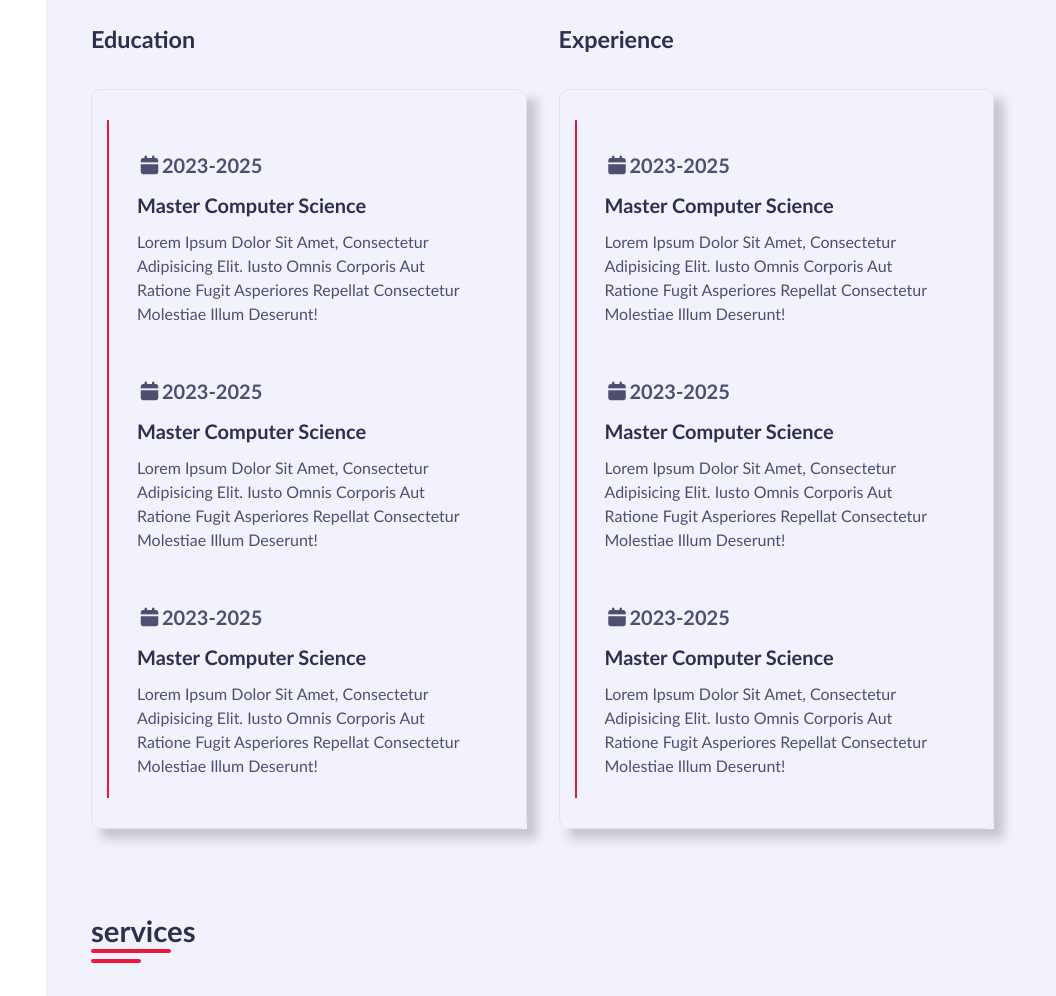
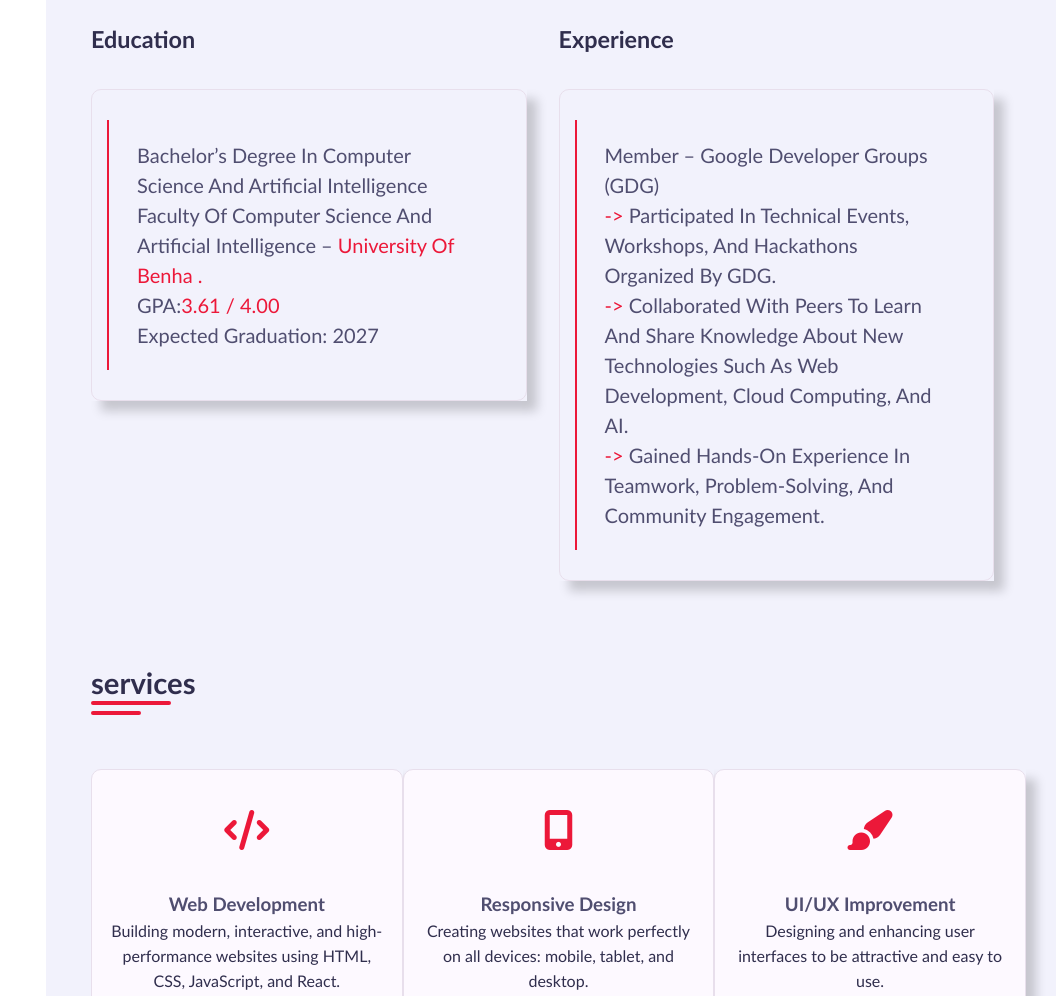
Before and after one commit to 123Shahdahmed/my_prtfolio, a plain HTML site: page index.html in a window 1280 px wide. Shown: the part 1540-2536 px from the top of the page, without its empty margins (224-1280 px from the left). Drawn offline with Linux system fonts and the light colour scheme; a web font is replaced by a local one.

Commit message:
modified education and experience

```diff
--- a/css/style.css
+++ b/css/style.css
@@ -442,9 +442,13 @@ ul{
     position: relative;
     margin: 2rem 0;
 }
+.University{
+    color: var(--skin-color);
+}
 .timeline .timeline-item{
     padding: 20px 30px;
     position: relative;
+    color: var(--text-black-700);
 }
 .timeline .timeline-item::before{
     content: '';
--- a/index.html
+++ b/index.html
@@ -199,42 +199,14 @@
                   <div class="row">
                     <div class="timeline-box box-shadow">
                       <div class="timeline">
-                        <div class="timeline-item">
-                          <h3 class="timeline-date">
-                            <i class="fa fa-calendar"></i>2023-2025
-                          </h3>
-                          <h4>Master Computer Science</h4>
-                          <p>
-                            Lorem ipsum dolor sit amet, consectetur adipisicing
-                            elit. Iusto omnis corporis aut ratione fugit
-                            asperiores repellat consectetur molestiae illum
-                            deserunt!
-                          </p>
+                          <div class="timeline-item">
+                          Bachelor’s Degree in Computer Science and Artificial Intelligence
+                         Faculty of Computer Science and Artificial Intelligence – <span class="University">University Of Benha .</span>
+                        <div>GPA:<span class="University">3.61 / 4.00</span></div>
+                        Expected Graduation: 2027
                         </div>
-                        <div class="timeline-item">
-                          <h3 class="timeline-date">
-                            <i class="fa fa-calendar"></i>2023-2025
-                          </h3>
-                          <h4>Master Computer Science</h4>
-                          <p>
-                            Lorem ipsum dolor sit amet, consectetur adipisicing
-                            elit. Iusto omnis corporis aut ratione fugit
-                            asperiores repellat consectetur molestiae illum
-                            deserunt!
-                          </p>
-                        </div>
-                        <div class="timeline-item">
-                          <h3 class="timeline-date">
-                            <i class="fa fa-calendar"></i>2023-2025
-                          </h3>
-                          <h4>Master Computer Science</h4>
-                          <p>
-                            Lorem ipsum dolor sit amet, consectetur adipisicing
-                            elit. Iusto omnis corporis aut ratione fugit
-                            asperiores repellat consectetur molestiae illum
-                            deserunt!
-                          </p>
-                        </div>
+
+
                       </div>
                     </div>
                   </div>
@@ -245,41 +217,16 @@
                     <div class="timeline-box box-shadow">
                       <div class="timeline">
                         <div class="timeline-item">
-                          <h3 class="timeline-date">
-                            <i class="fa fa-calendar"></i>2023-2025
-                          </h3>
-                          <h4>Master Computer Science</h4>
-                          <p>
-                            Lorem ipsum dolor sit amet, consectetur adipisicing
-                            elit. Iusto omnis corporis aut ratione fugit
-                            asperiores repellat consectetur molestiae illum
-                            deserunt!
-                          </p>
+                          Member – Google Developer Groups (GDG)
+
+                          <div><span class="University">-> </span>Participated in technical events, workshops, and hackathons organized by GDG.</div>
+
+                          <div><span class="University">-> </span>Collaborated with peers to learn and share knowledge about new technologies such as Web Development, Cloud Computing, and AI.</div>
+
+                          <div><span class="University">-> </span>Gained hands-on experience in teamwork, problem-solving, and community engagement.</div>
                         </div>
-                        <div class="timeline-item">
-                          <h3 class="timeline-date">
-                            <i class="fa fa-calendar"></i>2023-2025
-                          </h3>
-                          <h4>Master Computer Science</h4>
-                          <p>
-                            Lorem ipsum dolor sit amet, consectetur adipisicing
-                            elit. Iusto omnis corporis aut ratione fugit
-                            asperiores repellat consectetur molestiae illum
-                            deserunt!
-                          </p>
-                        </div>
-                        <div class="timeline-item">
-                          <h3 class="timeline-date">
-                            <i class="fa fa-calendar"></i>2023-2025
-                          </h3>
-                          <h4>Master Computer Science</h4>
-                          <p>
-                            Lorem ipsum dolor sit amet, consectetur adipisicing
-                            elit. Iusto omnis corporis aut ratione fugit
-                            asperiores repellat consectetur molestiae illum
-                            deserunt!
-                          </p>
-                        </div>
+
+
                       </div>
                     </div>
                   </div>
```
